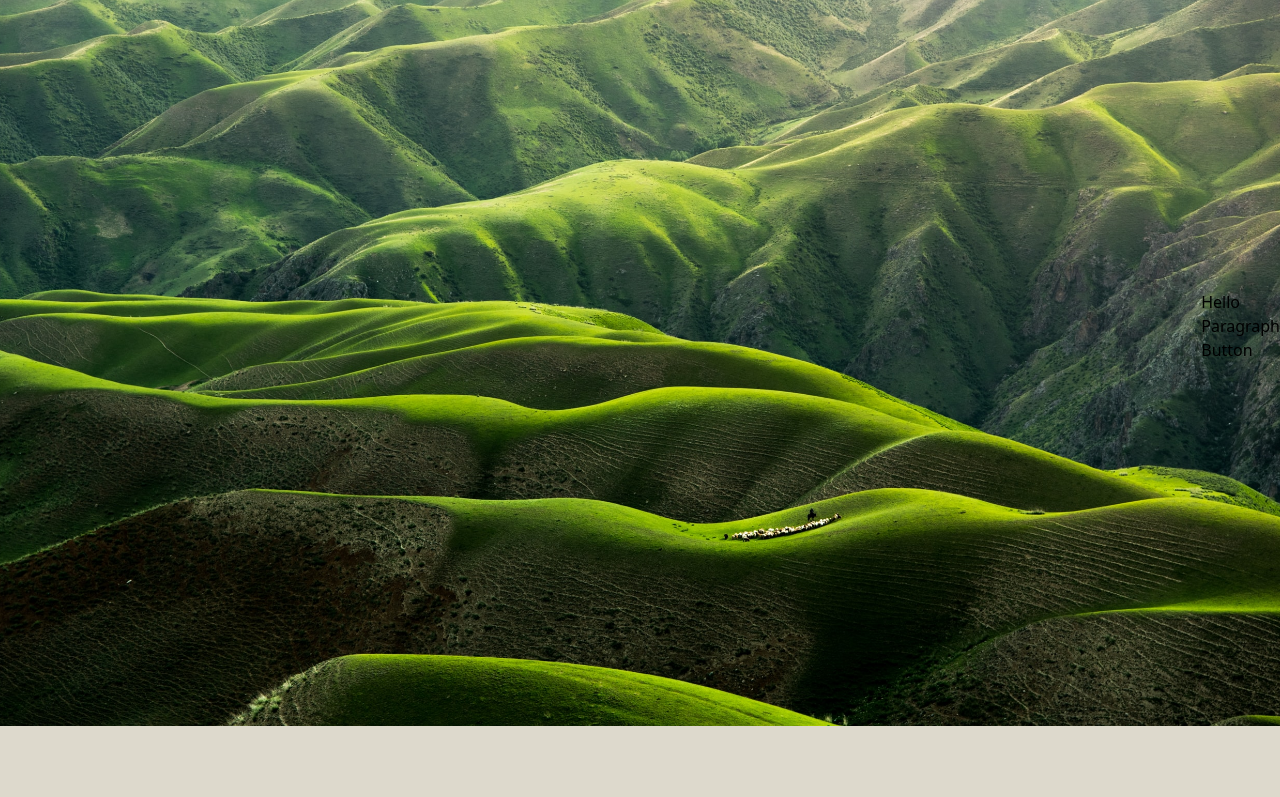
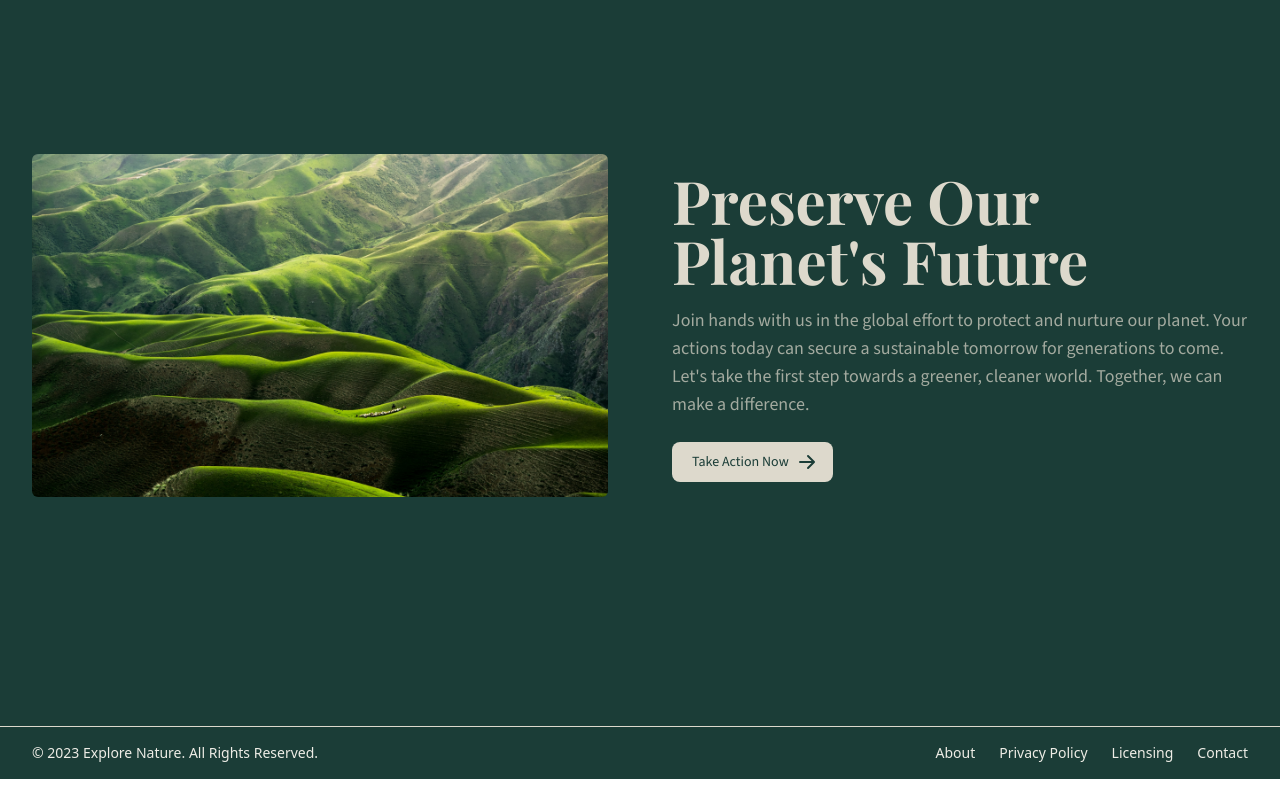
Before and after one commit to caesariomj/explore-nature, a React (Vite) app: page / in a window 1280 px wide. Shown: the part 3797-4594 px from the top of the page. Built offline with nearby package versions, Linux system fonts and the light colour scheme.

Commit message:
creating cta section and adding some screen responsivity on some section

```diff
--- /dev/null
+++ b/src/components/Footer.jsx
@@ -0,0 +1,39 @@
+const Footer = () => {
+  return (
+    <footer className="bg-primary-900">
+      <div className="w-full mx-auto py-4 px-8 border-t border-secondary-200 md:flex md:items-center md:justify-between">
+        <span className="text-sm text-secondary-100 sm:text-center">
+          © 2023{" "}
+          <a href="https://flowbite.com/" className="hover:underline">
+            Explore Nature
+          </a>
+          . All Rights Reserved.
+        </span>
+        <ul className="flex flex-wrap items-center mt-3 text-sm font-medium text-secondary-100 sm:mt-0">
+          <li>
+            <a href="#" className="mr-4 hover:underline md:mr-6 ">
+              About
+            </a>
+          </li>
+          <li>
+            <a href="#" className="mr-4 hover:underline md:mr-6">
+              Privacy Policy
+            </a>
+          </li>
+          <li>
+            <a href="#" className="mr-4 hover:underline md:mr-6">
+              Licensing
+            </a>
+          </li>
+          <li>
+            <a href="#" className="hover:underline">
+              Contact
+            </a>
+          </li>
+        </ul>
+      </div>
+    </footer>
+  );
+};
+
+export default Footer;
--- a/src/pages/Home.jsx
+++ b/src/pages/Home.jsx
@@ -3,6 +3,7 @@ import { useState } from "react";
 import Counter from "../components/Counter";
 
 import Navbar from "../components/Navbar";
+import Footer from "../components/Footer";
 import HeroImage from "../assets/images/hero.webp";
 
 import NorthernLights from "../assets/images/iceland-northern-lights.webp";
@@ -296,7 +297,7 @@ const Home = () => {
                 href="#"
                 className="relative group h-full w-full rounded-lg overflow-hidden md:w-[29rem] md:rounded-none md:overflow-visible"
               >
-                <article className="md:absolute top-0 right-0 w-full h-[40rem] transition-all ease-in-out duration-300 md:group-hover:h-full">
+                <article className="top-0 right-0 w-full h-[40rem] transition-all ease-in-out duration-300 md:absolute md:group-hover:h-full">
                   <img
                     src={ArticleFirst}
                     className="h-full w-full object-cover object-center"
@@ -315,8 +316,11 @@ const Home = () => {
                   </div>
                 </article>
               </a>
-              <a href="#" className="relative group h-full w-full md:w-[29rem]">
-                <article className="md:absolute top-0 right-0 w-full h-[40rem] transition-all ease-in-out duration-300 group-hover:h-full">
+              <a
+                href="#"
+                className="relative group h-full w-full rounded-lg overflow-hidden md:w-[29rem] md:rounded-none md:overflow-visible"
+              >
+                <article className="top-0 right-0 w-full h-[40rem] transition-all ease-in-out duration-300 md:absolute md:group-hover:h-full">
                   <img
                     src={ArticleSecond}
                     className="h-full w-full object-cover object-center"
@@ -328,15 +332,18 @@ const Home = () => {
                     <h3 className="text-2xl text-secondary-100 font-playfair">
                       Transform the Earth, One Seed at a Time!
                     </h3>
-                    <p className="text-sm font-medium transition-colors ease-in-out duration-300 text-secondary-100/0 group-hover:text-secondary-100/90 mt-3">
+                    <p className="text-sm font-medium transition-colors ease-in-out duration-300 mt-3 text-secondary-100/90 md:text-secondary-100/0 md:group-hover:text-secondary-100/90">
                       Unleash the potential of a greener world – let your hands
                       plant the seeds of transformation.
                     </p>
                   </div>
                 </article>
               </a>
-              <a href="#" className="relative group h-full w-[29rem]">
-                <article className="md:absolute top-0 right-0 w-full h-[40rem] transition-all ease-in-out duration-300 group-hover:h-full">
+              <a
+                href="#"
+                className="relative group h-full w-full rounded-lg overflow-hidden md:w-[29rem] md:rounded-none md:overflow-visible"
+              >
+                <article className="top-0 right-0 w-full h-[40rem] transition-all ease-in-out duration-300 md:absolute md:group-hover:h-full">
                   <img
                     src={ArticleThird}
                     className="h-full w-full object-cover object-center"
@@ -349,7 +356,7 @@ const Home = () => {
                       Embracing Nature's Beauty: A Journey into Environmental
                       Conservation
                     </h3>
-                    <p className="text-sm font-medium transition-colors ease-in-out duration-300 text-secondary-100/0 group-hover:text-secondary-100/90 mt-3">
+                    <p className="text-sm font-medium transition-colors ease-in-out duration-300 mt-3 text-secondary-100/90 md:text-secondary-100/0 md:group-hover:text-secondary-100/90">
                       Discover the Power of Preservation and Sustainability in
                       Protecting Our Planet
                     </p>
@@ -381,8 +388,8 @@ const Home = () => {
           </button>
         </section>
         <section className="w-full h-full bg-secondary-200 relative">
-          <div className="absolute flex justify-center items-center top-1/2 -translate-y-1/2 w-full text-center z-10 mx-auto">
-            <div className="w-1/3 py-2 px-4 md:py-6 md:px-12">
+          <div className="absolute flex justify-center items-center top-1/2 -translate-y-1/2 w-full text-center z-10 px-8">
+            <div className="w-1/3 py-2 px-2 md:py-6 md:px-12">
               <h3 className="text-5xl md:text-8xl font-black tracking-tight text-primary-800 drop-shadow-xl">
                 <Counter endNumber={16300} duration={0.01} />+
               </h3>
@@ -390,8 +397,8 @@ const Home = () => {
                 Number of Endangered Species
               </p>
             </div>
-            <span className="w-[2px] h-64 bg-primary-800"></span>
-            <div className="w-1/3 py-2 px-4 md:py-6 md:px-12">
+            <span className="w-[2px] h-32 bg-primary-800 md:h-64"></span>
+            <div className="w-1/3 py-2 px-2 md:py-6 md:px-12">
               <h3 className="text-5xl md:text-8xl font-black tracking-tight text-primary-800 drop-shadow-xl">
                 <Counter endNumber={4.1} duration={300} /> M Hectares
               </h3>
@@ -399,8 +406,8 @@ const Home = () => {
                 Tropical Primary Forest Lost
               </p>
             </div>
-            <span className="w-[2px] h-64 bg-primary-800"></span>
-            <div className="w-1/3 py-2 px-4 md:py-6 md:px-12">
+            <span className="w-[2px] h-32 bg-primary-800 md:h-64"></span>
+            <div className="w-1/3 py-2 px-2 md:py-6 md:px-12">
               <h3 className="text-5xl md:text-8xl font-black tracking-tight text-primary-800 drop-shadow-xl">
                 <Counter endNumber={17} duration={50} />%
               </h3>
@@ -417,20 +424,46 @@ const Home = () => {
             className="object-cover object-center scale-90 blur-sm"
           />
         </section>
-        <section className="w-screen h-screen relative">
-          <div className="absolute right-0 top-1/2 -translate-y-1/2">
-            <h2>Hello</h2>
-            <p>Paragraph</p>
-            <button>Button</button>
+        <section className="w-full h-full relative bg-primary-900 px-8 md:w-screen md:h-screen">
+          <div className="w-full h-full gap-8 items-center py-8 mx-auto xl:gap-16 md:grid md:grid-cols-2 sm:py-16">
+            <img
+              src={CTA}
+              alt=""
+              className="w-full object-cover object-center rounded-md"
+            />
+            <div className="mt-4 md:mt-0">
+              <h2 className="text-6xl font-playfair text-secondary-200 mb-4">
+                Preserve Our Planet's Future
+              </h2>
+              <p className="font-source text-secondary-200/70 mb-6 md:text-lg">
+                Join hands with us in the global effort to protect and nurture
+                our planet. Your actions today can secure a sustainable tomorrow
+                for generations to come. Let's take the first step towards a
+                greener, cleaner world. Together, we can make a difference.
+              </p>
+              <a
+                href="#"
+                className="inline-flex items-center text-primary-900 bg-secondary-200 hover:bg-secondary-100 focus:ring-4 font-source rounded-lg text-sm px-5 py-2.5 text-center dark:focus:ring-primary-900"
+              >
+                Take Action Now
+                <svg
+                  className="ml-2 -mr-1 w-5 h-5"
+                  fill="currentColor"
+                  viewBox="0 0 20 20"
+                  xmlns="http://www.w3.org/2000/svg"
+                >
+                  <path
+                    fillRule="evenodd"
+                    d="M10.293 3.293a1 1 0 011.414 0l6 6a1 1 0 010 1.414l-6 6a1 1 0 01-1.414-1.414L14.586 11H3a1 1 0 110-2h11.586l-4.293-4.293a1 1 0 010-1.414z"
+                    clipRule="evenodd"
+                  ></path>
+                </svg>
+              </a>
+            </div>
           </div>
-          <img
-            src={CTA}
-            alt=""
-            className="w-full h-full object-cover object-center"
-          />
         </section>
-        <section className="w-screen h-screen bg-secondary-200"></section>
       </main>
+      <Footer />
     </>
   );
 };
```
